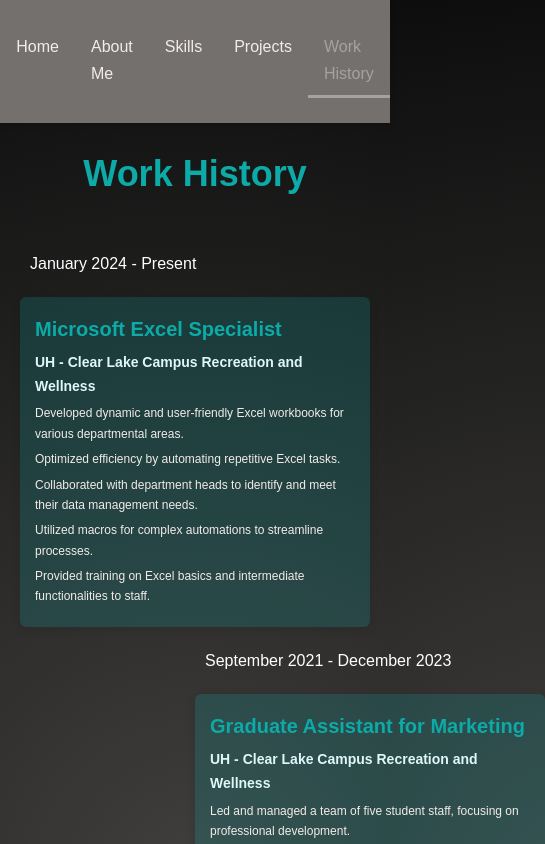
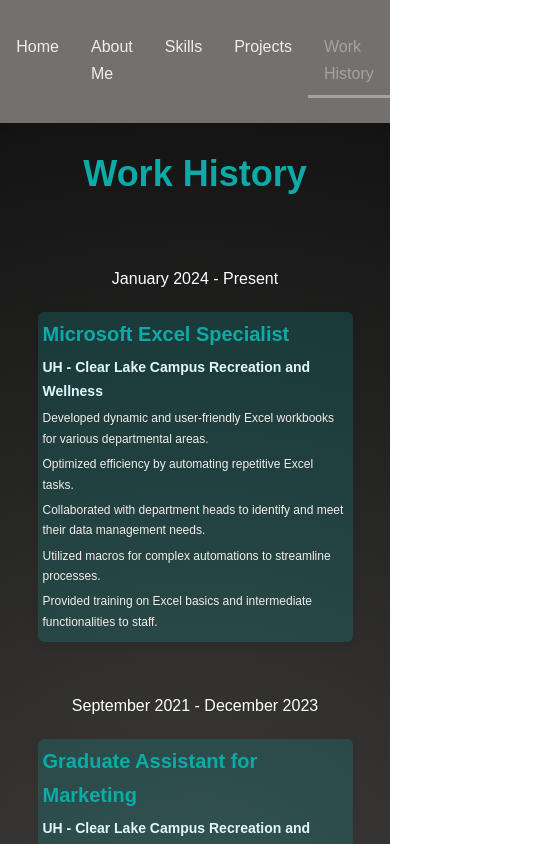
Before and after one commit to WilliamKen/Portfolio, a React (Create React App) app: page /work-history in a window 390 px wide. Shown: the top 844 px of the page, 545 px wide, since content can reach past the window. Built offline with nearby package versions, Linux system fonts and the light colour scheme.

Commit message:
Finished mobile support

```diff
--- a/src/css/WorkHistory.css
+++ b/src/css/WorkHistory.css
@@ -138,7 +138,7 @@
   font-size: 14px;
 }
 
-
+/* Media Queries for Responsiveness */
 @media (max-width: 768px) {
   .timeline::after {
     display: none;
@@ -146,8 +146,7 @@
 
   .timeline-item {
     width: 100%;
-    padding: 5px 0;
-    text-align: left;
+    padding: 20px 0;
     margin-left: 0;
   }
 
@@ -159,11 +158,15 @@
     position: static;
     display: block;
     margin-bottom: 10px;
+    text-align: center;
   }
 
   .timeline-content {
-    padding: 5px;
+    padding: 20px;
     text-align: left;
+    margin: 0 auto;
+    display: inline-block;
+    width: 80%;
   }
 }
 
@@ -173,7 +176,8 @@
   }
 
   .timeline-content {
-    padding: 15px;
+    padding: 5px;
+    width: 90%;
   }
 
   .timeline-content h3 {
--- a/src/pages/WorkHistory.js
+++ b/src/pages/WorkHistory.js
@@ -2,7 +2,6 @@
 import '../css/WorkHistory.css';
 
 const workHistory = [
-
   {
     date: 'January 2024 - Present',
     title: 'Microsoft Excel Specialist',
@@ -58,7 +57,7 @@
       <h2>Work History</h2>
       <div className="timeline">
         {workHistory.map((job, index) => (
-          <div key={index} className={`timeline-item job-${index + 1}`}>
+          <div key={index} className="timeline-item">
             <div className="timeline-date">{job.date}</div>
             <div className="timeline-content">
               <h3>{job.title}</h3>
```
